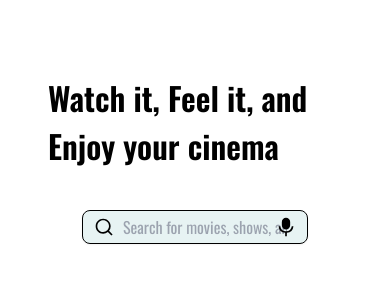
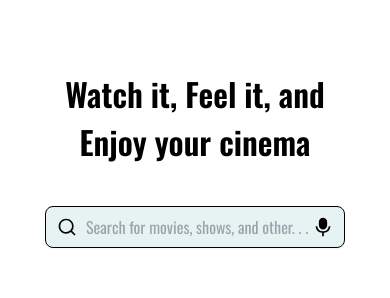
Before and after one commit to novianmw/moviemaniamantap, a Next.js app: page / in a window 390 px wide. Shown: the part 264-562 px from the top of the page. Built offline with nearby package versions, Linux system fonts and the light colour scheme; no server answers.

Commit message:
update: minor and slice data only 10 list

```diff
--- a/components/Intro.tsx
+++ b/components/Intro.tsx
@@ -24,8 +24,8 @@ export default function Intro() {
     return (
         <section className="w-full flex flex-col items-start">
             <div id="container" className="w-full flex flex-col justify-center items-center p-6 mx-auto max-w-[1280px]" >
-                <div id="intro-image" className="flex flex-col justify-center items-center h-[75vh] p-6 gap-10">
-                    <h1 className=" font-semibold text-[32px]">Watch it, Feel it, and Enjoy your cinema</h1>
+                <div id="intro-image" className="w-full flex flex-col justify-center items-center h-[75vh] p-6 gap-10">
+                    <h1 className=" font-semibold text-center text-[32px]">Watch it, Feel it, and Enjoy your cinema</h1>
                     <div className="flex justify-center items-center">
                         <form method="get" action="/search">
                             <label htmlFor="search" className="sr-only">
@@ -36,9 +36,9 @@ export default function Intro() {
                                     <RiSearchLine className="w-5 h-5" />
                                 </div>
                                 <input
-                                    type="text"
+                                    type="search"
                                     placeholder="Search for movies, shows, and other. . ."
-                                    className="flex border border-black rounded-lg bg-[#188C8D]/10 py-1 md:py-2 pl-10 pr-5 w-full md:w-[500px] shadow-sm"
+                                    className="flex border border-black rounded-lg bg-[#188C8D]/10 py-2 pl-10 pr-5 shadow-sm w-full min-w-[300px] md:w-[400px]"
                                 />
                                 <div className="absolute inset-y-0 right-0 px-3 flex items-center">
                                     <RiMicFill className="w-5 h-5" />
@@ -48,7 +48,7 @@ export default function Intro() {
                     </div>
                 </div>
                 <div id="movie-container" className="w-full flex flex-wrap justify-center items-center gap-5 p-5">
-                    {trendings.map((trending, index) => (
+                    {trendings.slice(0,8).map((trending, index) => (
                         <div key={index} id="movie-wrapper" className="flex flex-col items-center justify-center border-2 border-[#1c2024] p-2">
                             <div id="movie-image" className="flex items-center justify-center">
                                 <Image
```
